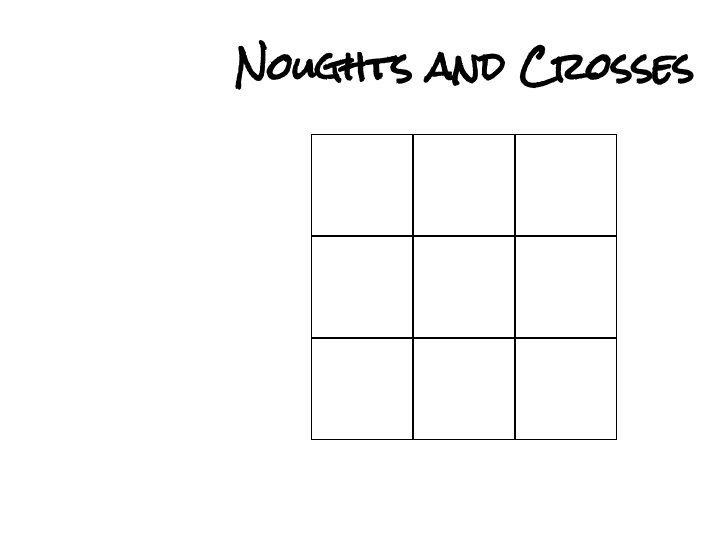
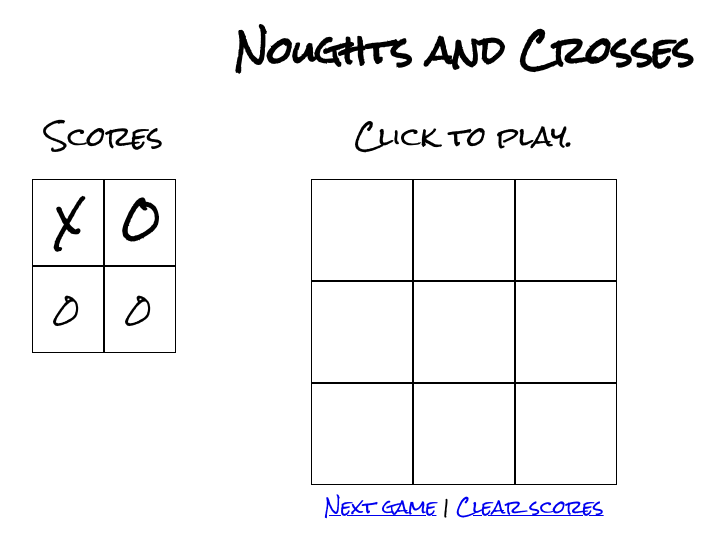
Before and after one commit to samrae7/nought-and-crosses-homework-week1, a plain HTML site: page index.html in a window 1280 px wide. Shown: the whole page, without its empty margins (176-901 px from the left). Drawn offline with Linux system fonts and the light colour scheme.

Commit message:
added scoreboard

```diff
--- a/css/styles.css
+++ b/css/styles.css
@@ -30,8 +30,9 @@ body {
   font-family: 'Rock Salt', cursive;
 }
 
-header h1 {
+h1 {
   text-align:center;
+  margin:0;
 }
 
 .cell p {
@@ -44,11 +45,22 @@ header h1 {
 div.container {
   float:none;
   margin:0 auto;
+}
+
+/*.score-board p{
+  text-align:center;
+}*/
+
+
+div.grid-container {
   width:306px;
   height:auto;
+  text-align:center;
+  float:left;
+  margin-left: 135px;
 }
 
-.container div {
+.grid-container div {
   width:100px;
   height:100px;
   float:left;
@@ -64,3 +76,26 @@ div.win {
   margin:0 auto;
   width:300px;
 }
+
+div.score-board   {
+  float:left;
+  margin-left: 200px;
+  vertical-align: top;
+}
+
+.score-board div{
+  border:1px solid black;
+  width:70px;
+  height:85px;
+  float:left;
+}
+
+div.score-header {
+  float:left;
+}
+
+.score-board p , p#message {
+  text-align: center;
+  font-size: 1.5em;
+  margin: 10px 0;
+}
--- a/index.html
+++ b/index.html
@@ -4,13 +4,36 @@
   <meta charset="utf-8"/>
   <link rel="stylesheet" type="text/css" href="css/styles.css">
   <link href='http://fonts.googleapis.com/css?family=Rock+Salt' rel='stylesheet' type='text/css'>
+<!--   // <script type="text/javascript" src="js/tic_tac_toe.js"></script> -->
+  <script type="text/javascript">
+  function LoadMyJs(x) {
+  var docHeadObj = document.getElementsByTagName("head")[0];
+  var dynamicScript = document.createElement("script");
+  dynamicScript.type = "text/javascript";
+  dynamicScript.src = x
+  docHeadObj.appendChild(dynamicScript);
+  }
+  </script>
     <title>Noughts and Crosses</title>
   </head>
-<body>
+ <body onLoad="LoadMyJs('js/tic_tac_toe.js')")>
   <header>
-  <h1>Noughts and Crosses</h1>
+    <h1>Noughts & Crosses</h1>
   </header>
-<div class="container cf">
+  <div class='container cf'>
+    <div class='score-board'>
+      <p>Scores</p>
+      <div class='score-header'>
+        <h1>X</h1>
+      </div>
+      <div class ='score-header'>
+        <h1>O</h1>
+      </div>
+      <div class='newRow' id='scoreX'></div>
+      <div id='scoreO'></div>
+    </div>
+    <div class="grid-container cf">
+    <p id='message'>Click to play.</p>
       <div class='cell' id='a1' ></div>
       <div class='cell' id ='a2'></div>
       <div class='cell' id='a3'></div>
@@ -22,8 +45,10 @@
       <div class="cell newRow" id='c1'></div>
       <div class='cell' id='c2'></div>
       <div class='cell' id='c3'></div>
+      <a id='newGameButton' href="#">Next game</a>
+      |
+      <a id='restartButton' onClick="LoadMyJs('js/tic_tac_toe.js')" href="#">Clear scores</a>
     </div>
-
+  </div>
   </body>
-<script type="text/javascript" src="js/tic_tac_toe.js"></script>
 </html>
--- a/js/tic_tac_toe.js
+++ b/js/tic_tac_toe.js
@@ -1,6 +1,7 @@
-console.log('JS file is linked');
+//GLOBAL VARIABLES
+  var idArray = ['a1','a2','a3','b1','b2','b3','c1','c2','c3'];
 
-//declare variable turn that changes each turn from x to o and back again
+  //changes each turn from x to o and back again
   var turn = "X";
 
   //gameWon = true if winning line is on board
@@ -8,30 +9,34 @@ var gameWon;
 
   var winner;
 
+  //scores for x and o
+  var xScore=0;
+  var oScore=0;
+
+  //array of arrays that represents grid at any particular time. Each array in the array is a row. The variable is set in resetGame();
+  var grid;
+
+//update the scores based on the winnert
+function updateScore() {
+   if (winner==='X') {
+    xScore++;
+    document.getElementById('scoreX').innerHTML='<p>'+xScore+'</p>';
+   }
+   else {
+    oScore++;
+    document.getElementById('scoreO').innerHTML='<p>'+oScore+'</p>';
+   }
+}
+
+//alternates the tuen
 function changeTurn() {
   turn = turn === "X" ? "O" : "X";
+  turnPrompt();
 }
 
-//array of arrays that represents grid at any particular time throughout the game. Each array in the array is a row, starting from top to bottom
-var grid = [['','',''],['','',''],['','','']];
-
 //function to check for all winning combinations, change state of gameWon when one is matched and return winner
-
-
-//for element x, inserts x or o and calls updateGrid() to update the grid representation
-
-//TRIED TO SHORTEN CODE BUT DIDIN"T WORK
-// var winLines = [col1,col2,col3,row1,row2,row3,diag1,diag2];
-
-// function lineOfThree(element,index,array) {
-//   element.every(function(n) {
-//     return(n===element[0] && element[0]!=='');
-//   });
-// };
-
 function checkWin() {
 //lines(rows,cols and two diags) to look at to find winner
-
   var col1 = [grid[0][0],grid[1][0],grid[2][0]];
   var col2 = [grid[0][1],grid[1][1],grid[2][1]];
   var col3 = [grid[0][2],grid[1][2],grid[2][2]];
@@ -41,11 +46,6 @@ var row3 = grid[2];
   var diag1 = [grid[0][0],grid[1][1],grid[2][2]];
   var diag2 = [grid[0][2],grid[1][1],grid[2][0]];
 
-
-//true/false variable for whether game is won or not
-//NB- could use .every to check all these conditions if we had an array of the above variables.
-
-// NB - tried to replace the below with a nested .every method but it didn'work
   gameWon =
   (col1.every(function(n) {
     return(n===col1[0] && col1[0]!=='');
@@ -84,7 +84,6 @@ var diag2 = [grid[0][2],grid[1][1],grid[2][0]];
 };
 
 //get id of clicked cell and update array accordingly.
-//NB - shorter way to do this would be to check for row first (have a class for both), then col and assign grid accordingly.
 function updateGrid(cell) {
 
   switch(cell.id) {
@@ -119,14 +118,7 @@ function updateGrid(cell) {
   console.log(grid);
 };
 
-//grab all cells
-// var cells = document.getElementsByClassName('cell');
-
-// for all cells add event listeners to insert 'x' or 'o' when clicked, call updateGrid() to record the move,  then call changeTurn() so that it alternates.
-//NB: tried to separate out a function that inserts 'x' or 'o' (eg. takeTurn(){..}) but 'this' needed to be called within here
-// [].forEach.call(cells, function(v,i,a) {
-//   v.addEventListener
-
+//for element x, inserts x or o and calls updateGrid() to update the grid representation
 function logMove(y) {
     y.innerHTML="<p>"+turn+"</p>";
     updateGrid(y);
@@ -134,56 +126,13 @@ function logMove(y) {
     y.removeEventListener('click', listener);
   }
 
-
-// var a1Box = document.getElementById('a1');
-// a1Box.addEventListener('click', listener);
-
-// var a2Box = document.getElementById('a2');
-// a2Box.addEventListener('click', listener);
-
-// var a3Box = document.getElementById('a3');
-// a3Box.addEventListener('click', listener);
-
-// var b1Box = document.getElementById('b1');
-// b1Box.addEventListener('click', listener);
-
-// var b2Box = document.getElementById('b2');
-// b2Box.addEventListener('click', listener);
-
-// var b3Box = document.getElementById('b3');
-// b3Box.addEventListener('click', listener);
-
-// var c1Box = document.getElementById('c1');
-// c1Box.addEventListener('click', listener);
-
-// var c2Box = document.getElementById('c2');
-// c2Box.addEventListener('click', listener);
-
-// var c3Box = document.getElementById('c3');
-// c3Box.addEventListener('click', listener);
-
-var idArray = ['a1','a2','a3','b1','b2','b3','c1','c2','c3'];
-idArray.forEach(addClickEvent);
-
-
 function listener() {
-  console.log('clicked');
   logMove(this);
-    // checkWin();
-    console.log(gameWon);
   if (checkWin()===true) {
     winner=turn;
     console.log(winner+' wins!');
+    updateScore();
     idArray.forEach(freezeCell);
-      // a1Box.removeEventListener('click', listener);
-      // a2Box.removeEventListener('click', listener);
-      // a3Box.removeEventListener('click', listener);
-      // b1Box.removeEventListener('click', listener);
-      // b2Box.removeEventListener('click', listener);
-      // b3Box.removeEventListener('click', listener);
-      // c1Box.removeEventListener('click', listener);
-      // c2Box.removeEventListener('click', listener);
-      // c3Box.removeEventListener('click', listener);
     var h1Grabbed = document.getElementsByTagName('h1');
     h1Grabbed[0].innerHTML=turn + " wins!";
   };
@@ -197,3 +146,32 @@ function addClickEvent(a,b,c) {
 function freezeCell(a,b,c) {
   document.getElementById(a).removeEventListener('click', listener);
 };
+
+
+function resetGame() {
+  var cells = document.getElementsByClassName('cell')
+  ;
+  for (i=0; i<=8; i++) {
+  cells[i].innerHTML='';
+  };
+  var h1Grabbed = document.getElementsByTagName('h1');
+      h1Grabbed[0].innerHTML="Noughts and Crosses"
+  grid= [['','',''],['','',''],['','','']];
+  idArray.forEach(addClickEvent);
+
+};
+
+function turnPrompt() {
+  document.getElementById('message').innerHTML=turn+' to play.'
+}
+
+//PROGRAM
+//clear moves from screen and reset grid arrayv
+resetGame();
+
+//put 0 on score box
+document.getElementById('scoreX').innerHTML='<p>'+xScore+'</p>';
+document.getElementById('scoreO').innerHTML='<p>'+oScore+'</p>';
+
+//add  click event to 'clear'
+document.getElementById('newGameButton').addEventListener('click', resetGame);
```
Lines whose indentation alone changed are shown as unchanged.
